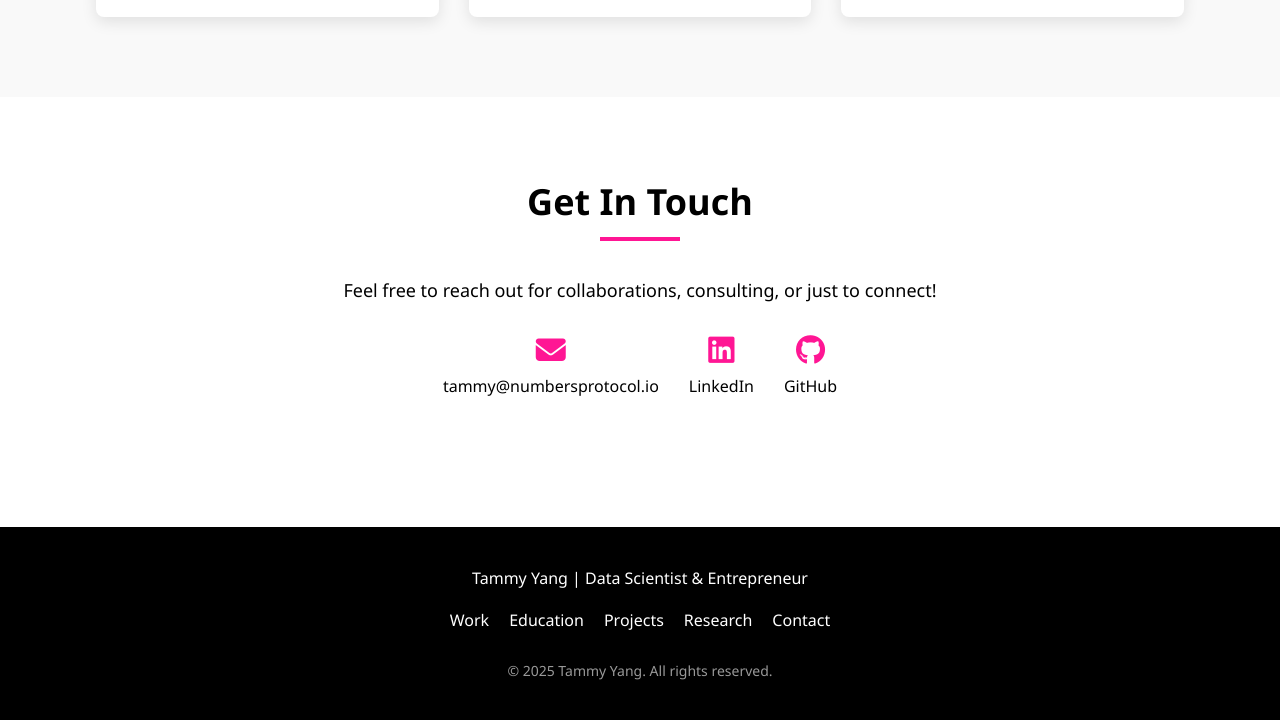
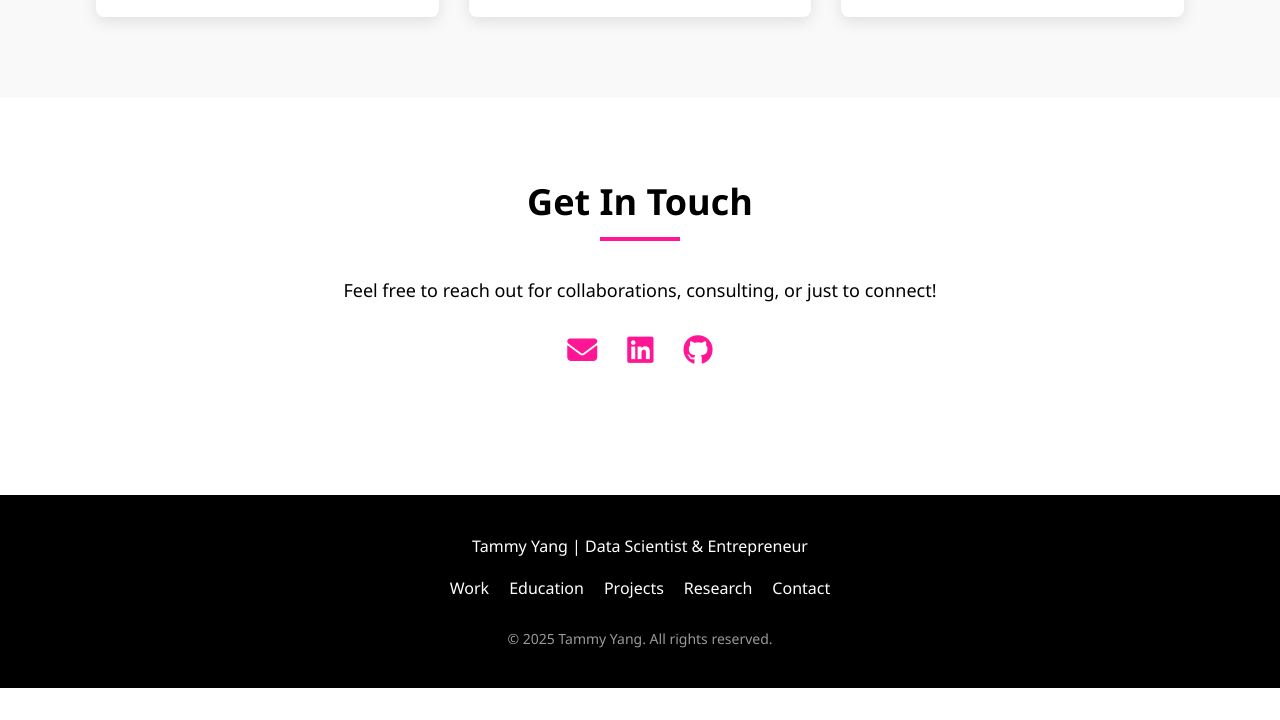
Before and after one commit to tammyyang/me, a plain HTML site: page index.html in a window 1280 px wide. Shown: the part 7804-8524 px from the top of the page. After the commit the page ends 8492 px from the top, so only its background shows below. Drawn offline with Linux system fonts and the light colour scheme.

```diff
--- a/index.html
+++ b/index.html
@@ -1066,16 +1066,13 @@
                 <p style="margin-bottom: 30px; font-size: 18px; line-height: 1.6;">Feel free to reach out for collaborations, consulting, or just to connect!</p>
                 <div style="display: flex; justify-content: center; gap: 30px; margin-bottom: 50px;">
                     <a href="mailto:tammy@numbersprotocol.io" style="display: flex; flex-direction: column; align-items: center; text-decoration: none; color: var(--black);">
-                        <i class="fas fa-envelope" style="font-size: 30px; margin-bottom: 10px; color: var(--bright-pink);"></i>
-                        <span>tammy@numbersprotocol.io</span>
+                        <i class="fas fa-envelope" style="font-size: 30px; color: var(--bright-pink);"></i>
                     </a>
                     <a href="https://linkedin.com/in/tammyyang" target="_blank" style="display: flex; flex-direction: column; align-items: center; text-decoration: none; color: var(--black);">
-                        <i class="fab fa-linkedin" style="font-size: 30px; margin-bottom: 10px; color: var(--bright-pink);"></i>
-                        <span>LinkedIn</span>
+                        <i class="fab fa-linkedin" style="font-size: 30px; color: var(--bright-pink);"></i>
                     </a>
                     <a href="https://github.com/tammyyang" target="_blank" style="display: flex; flex-direction: column; align-items: center; text-decoration: none; color: var(--black);">
-                        <i class="fab fa-github" style="font-size: 30px; margin-bottom: 10px; color: var(--bright-pink);"></i>
-                        <span>GitHub</span>
+                        <i class="fab fa-github" style="font-size: 30px; color: var(--bright-pink);"></i>
                     </a>
                 </div>
             </div>
```
